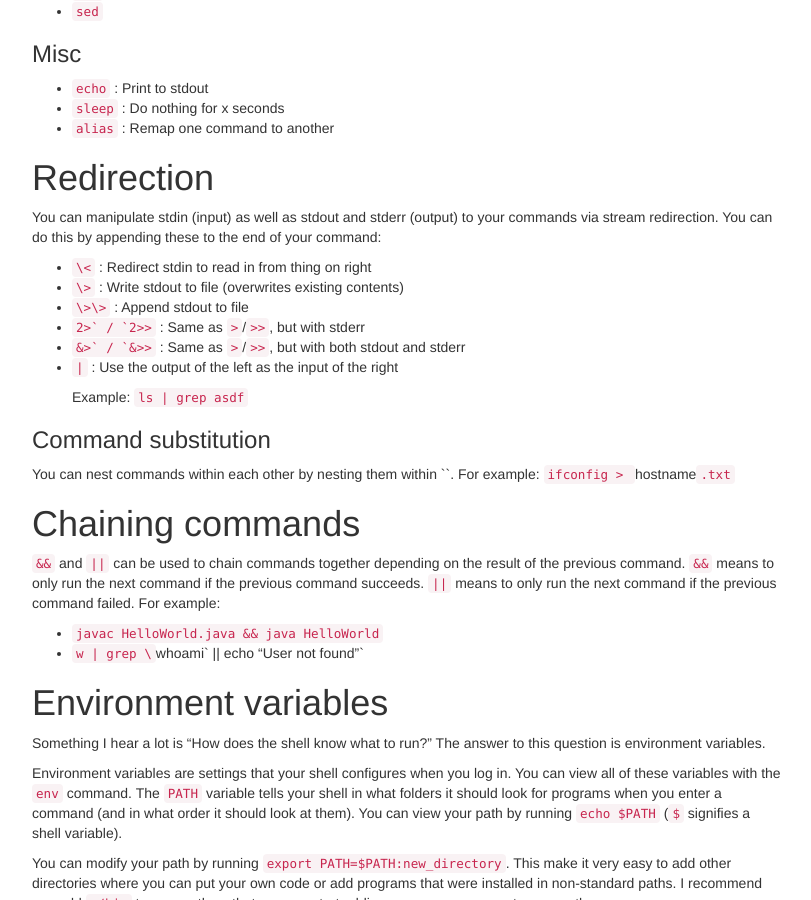
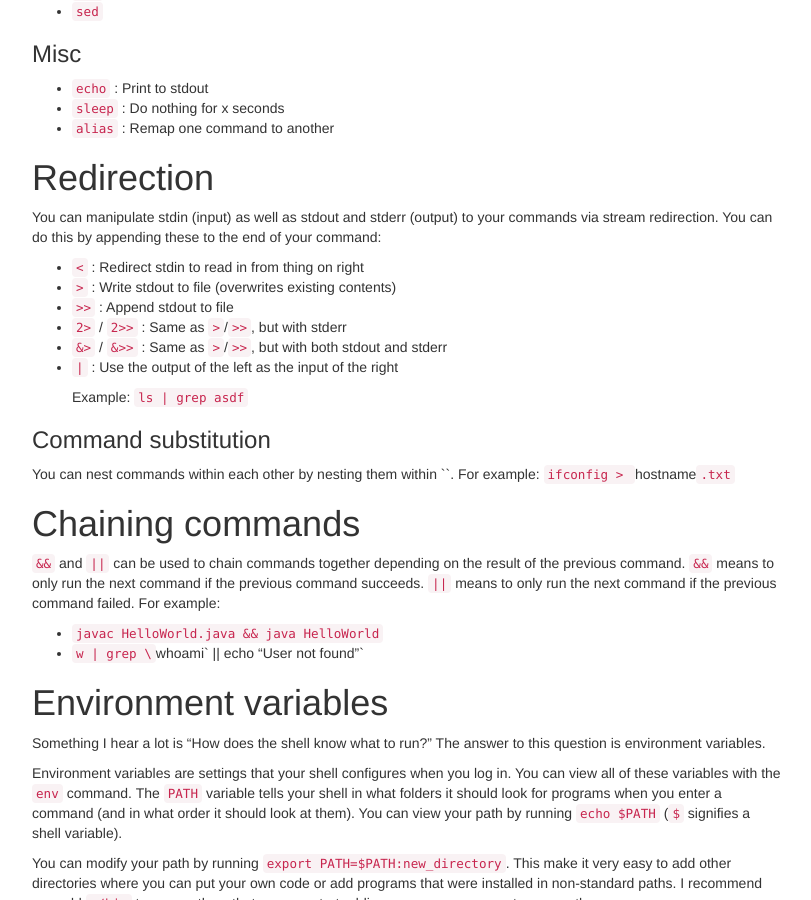
Before and after one commit to wlynch/wlynch.github.io, a Jekyll site: the page built from _posts/2014-02-14-intro-to-unix-shell.markdown, in a window 1280 px wide and 900 px high, scrolled down 6258 px. Shown: the whole window, without its empty margins (38-849 px from the left). Built offline with Jekyll 4.4.1, drawn with Linux system fonts in a browser that asks for light colours; Markdown is read by kramdown in place of the engine named in the settings.

```diff
--- a/_posts/2014-02-14-intro-to-unix-shell.markdown
+++ b/_posts/2014-02-14-intro-to-unix-shell.markdown
@@ -315,12 +315,12 @@ For example:
 You can manipulate stdin (input) as well as stdout and stderr (output) to your commands via
 stream redirection. You can do this by appending these to the end of your command:
 
-- ``\<`` : Redirect stdin to read in from thing on right
-- ``\>`` : Write stdout to file (overwrites existing contents)
-- ``\>\>`` : Append stdout to file
-- ``2>` / `2>>`` : Same as `>`/`>>`, but with stderr
-- ``&>` / `&>>`` : Same as `>`/`>>`, but with both stdout and stderr
-- ``|`` : Use the output of the left as the input of the right
+- `<` : Redirect stdin to read in from thing on right
+- `>` : Write stdout to file (overwrites existing contents)
+- `>>` : Append stdout to file
+- `2>` / `2>>` : Same as `>`/`>>`, but with stderr
+- `&>` / `&>>` : Same as `>`/`>>`, but with both stdout and stderr
+- `|` : Use the output of the left as the input of the right
 
 	Example: `ls | grep asdf`
 
```
